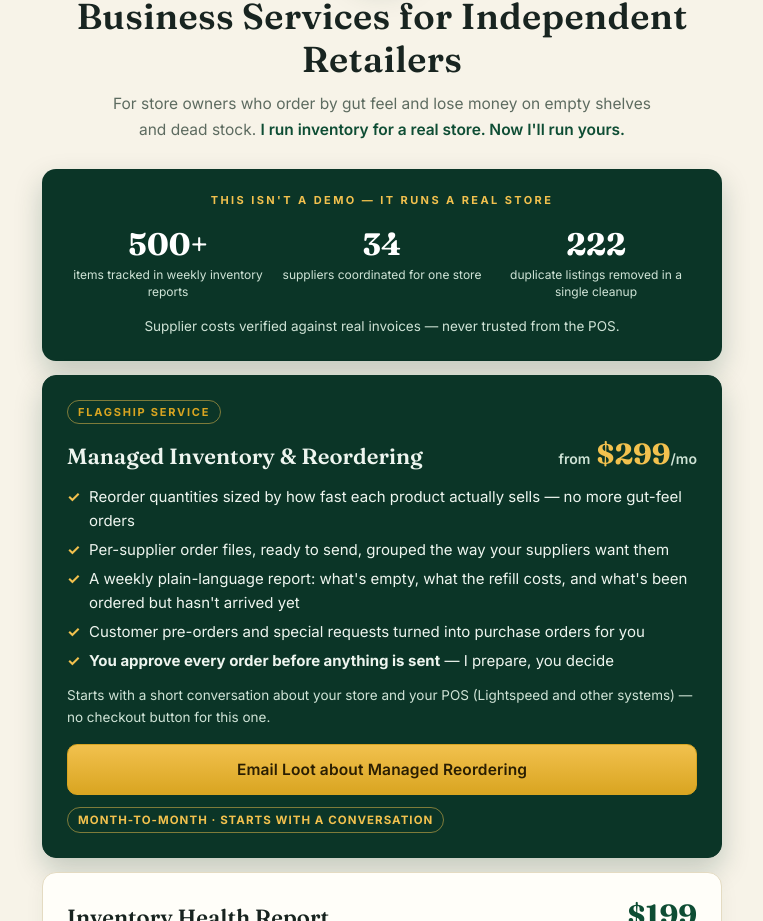
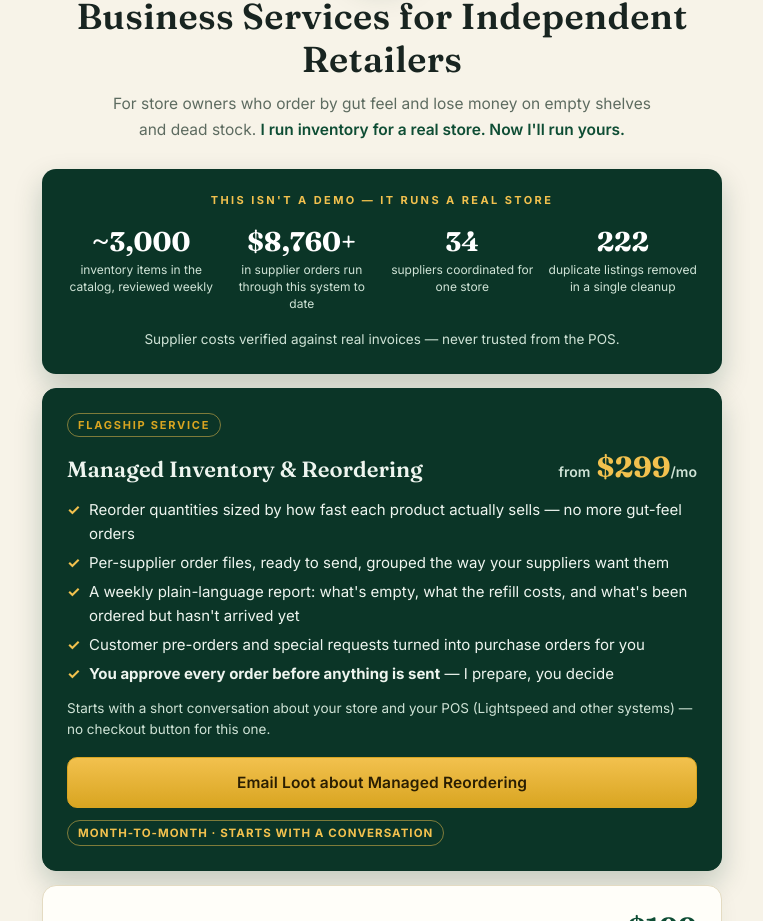
Before and after one commit to kourtalnd/Lootnhood, a plain HTML site: page business/index.html in a window 1280 px wide. Shown: the part 179-1100 px from the top of the page, without its empty margins (258-1021 px from the left). Drawn offline with Linux system fonts and the light colour scheme.

Commit message:
Business proof stats: ~3,000 catalog items + ,760+ in supplier orders run to date

```diff
--- a/business/index.html
+++ b/business/index.html
@@ -93,7 +93,7 @@
   .proof h2{ font-size:11px; font-weight:700; color:var(--gold2); letter-spacing:.22em; text-transform:uppercase; text-align:center; }
   .stats{ display:flex; gap:10px; margin-top:18px; text-align:center; }
   .stat{ flex:1; }
-  .stat .num{ font-family:"Fraunces",Georgia,serif; font-size:31px; font-weight:700; color:#fff; }
+  .stat .num{ font-family:"Fraunces",Georgia,serif; font-size:27px; font-weight:700; color:#fff; }
   .stat .lab{ font-size:12px; color:#cfe3d6; line-height:1.45; margin-top:3px; }
   .proof .pfoot{ text-align:center; font-size:13.5px; color:#cfe3d6; margin-top:16px; line-height:1.55; }
   .pkg{ background:var(--card); border:1px solid var(--line); border-radius:14px; padding:24px; margin-top:14px;
@@ -148,7 +148,8 @@
   <section class="proof">
     <h2>This isn't a demo — it runs a real store</h2>
     <div class="stats">
-      <div class="stat"><div class="num">500+</div><div class="lab">items tracked in weekly inventory reports</div></div>
+      <div class="stat"><div class="num">~3,000</div><div class="lab">inventory items in the catalog, reviewed weekly</div></div>
+      <div class="stat"><div class="num">$8,760+</div><div class="lab">in supplier orders run through this system to date</div></div>
       <div class="stat"><div class="num">34</div><div class="lab">suppliers coordinated for one store</div></div>
       <div class="stat"><div class="num">222</div><div class="lab">duplicate listings removed in a single cleanup</div></div>
     </div>
```
